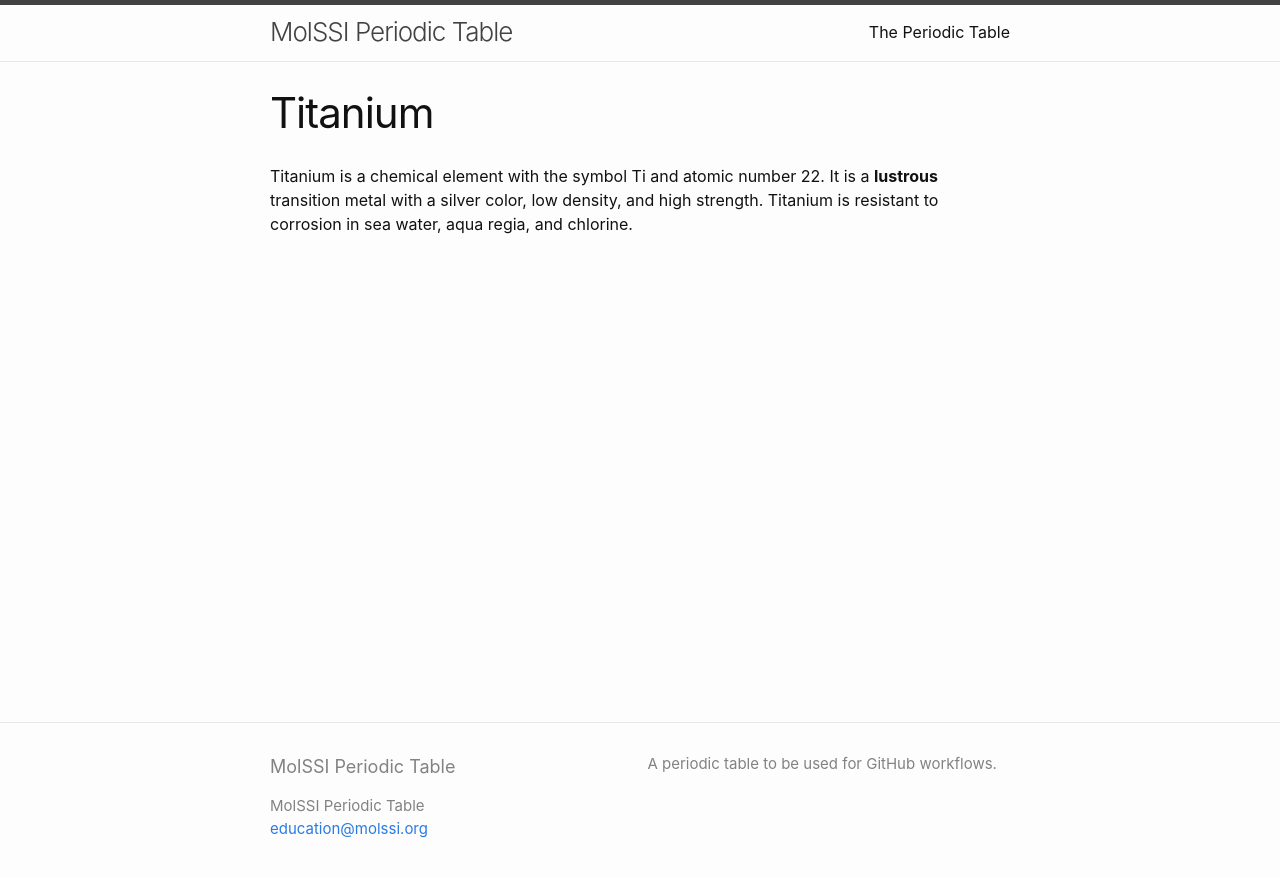
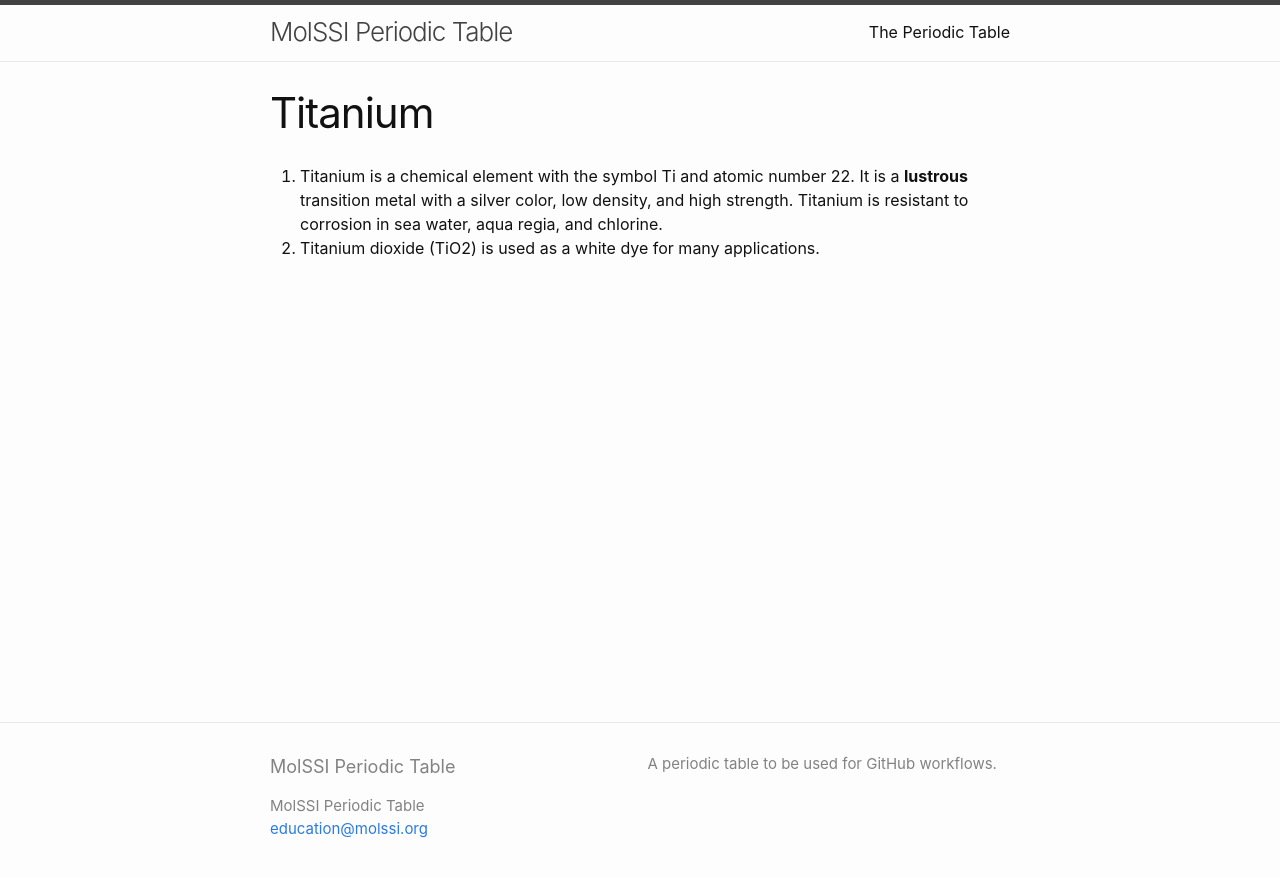
Before and after one commit to MolSSI-Education/periodic-table, a Jekyll site: the page built from elements/titanium.md, in a window 1280 px wide. Shown: the top 877 px of the page. Built offline with Jekyll 4.4.1, drawn with Linux system fonts in a browser that asks for light colours.

Commit message:
Added fact for Titanium

```diff
--- a/elements/titanium.md
+++ b/elements/titanium.md
@@ -3,4 +3,5 @@ layout: page
 title: Titanium
 ---
 
-Titanium is a chemical element with the symbol Ti and atomic number 22. It is a **lustrous** transition metal with a silver color, low density, and high strength. Titanium is resistant to corrosion in sea water, aqua regia, and chlorine.
+1. Titanium is a chemical element with the symbol Ti and atomic number 22. It is a **lustrous** transition metal with a silver color, low density, and high strength. Titanium is resistant to corrosion in sea water, aqua regia, and chlorine.
+2. Titanium dioxide (TiO2) is used as a white dye for many applications.
```
